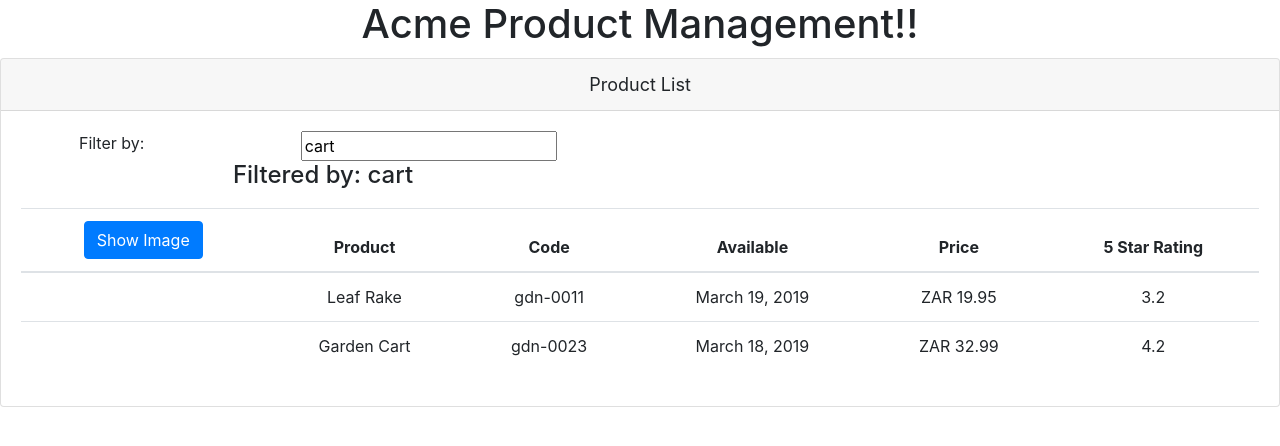
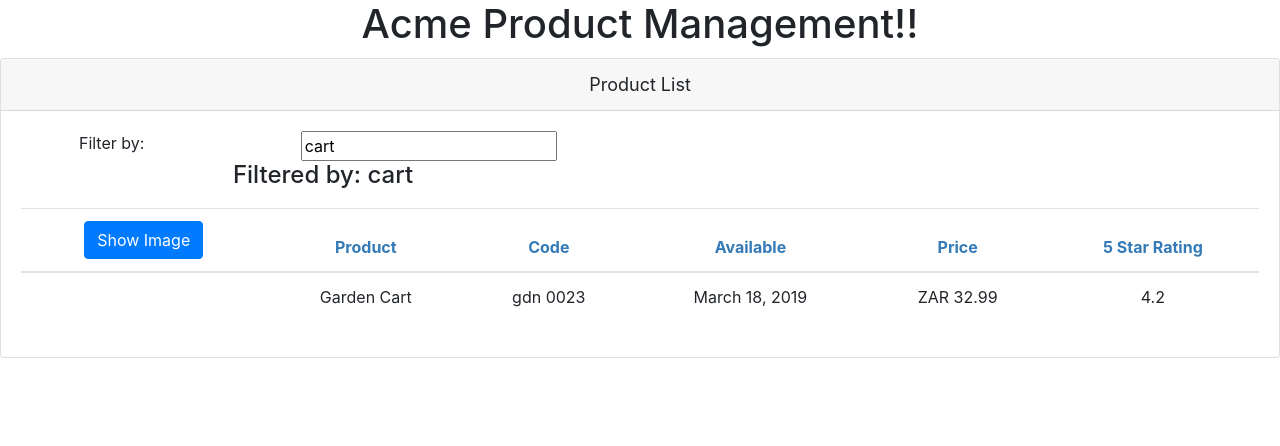
Before and after one commit to sabelogumede/APM-start, an Angular app: page / in a window 1280 px wide. Shown: the top 446 px of the page. Built offline with nearby package versions, Linux system fonts and the light colour scheme.

Commit message:
added OnInit lifecyle hook, Encapsulating styles, interface, custom pipe to our product list

```diff
--- a/src/app/app.module.ts
+++ b/src/app/app.module.ts
@@ -4,11 +4,13 @@
 
 import { AppComponent } from './app.component';
 import { ProductListComponent } from './products/product-list.component';
+import { ConvertToSpacesPipe } from './shared/convert-to-spaces.pipe';
 
 @NgModule({
   declarations: [
     AppComponent,
-    ProductListComponent
+    ProductListComponent,
+    ConvertToSpacesPipe
   ],
   imports: [
     BrowserModule,
--- /dev/null
+++ b/src/app/products/product-list.component.css
@@ -0,0 +1,3 @@
+thead {
+    color: #337AB7;
+}
--- a/src/app/products/product-list.component.html
+++ b/src/app/products/product-list.component.html
@@ -33,7 +33,8 @@
                     </tr>
                 </thead>
                 <tbody>
-                    <tr *ngFor='let product of products'>
+                    <!-- loop through filtered products/taking in products -->
+                    <tr *ngFor='let product of filteredProducts'>
                         <td>
                             <img *ngIf='showImage'
                                 [src]='product.imageUrl'
@@ -42,7 +43,7 @@
                                 [style.margin.px]='imageMargin'>
                         </td>
                         <td>{{ product.productName }}</td>
-                        <td>{{ product.productCode | lowercase }}</td>
+                        <td>{{ product.productCode | lowercase | convertToSpaces: '-' }}</td>
                         <td>{{ product.releaseDate }}</td>
                         <td>{{ product.price | currency:'ZAR ':'symbol':'1.2-2' }}</td>
                         <td>{{ product.starRating }}</td>
--- a/src/app/products/product-list.component.ts
+++ b/src/app/products/product-list.component.ts
@@ -1,16 +1,35 @@
-import { Component } from '@angular/core';
+// lifecycle hook OnInit import
+import { Component, OnInit } from '@angular/core';
+// my product interface - strong typing object
+import { IProduct } from './product';
+
 
 @Component({
     selector: 'pm-products',
-    templateUrl: './product-list.component.html'
+    templateUrl: './product-list.component.html',
+    styleUrls: ['./product-list.component.css']
 })
-export class ProductListComponent {
+export class ProductListComponent implements OnInit {
     pageTitle = 'Product List';
     imageWidth = 50;
     imageMargin = 2;
     showImage = false;
-    listFilter = 'cart';
-    products: any[] = [
+
+    // filter getter/setter
+    _listFilter: string;
+    get listFilter(): string {
+        return this._listFilter;
+    }
+    set listFilter(value: string) {
+        this._listFilter = value;
+        this.filteredProducts = this.listFilter ? this.performFilter(this.listFilter) : this.products;
+    }
+
+
+    // filtered product list
+    filteredProducts: IProduct[];
+    // product data
+    products: IProduct[] = [
         {
             "productId": 1,
             "productName": "Leaf Rake",
@@ -33,7 +52,26 @@
           }
     ];
 
+    // constructor taking inn our filter
+    constructor() {
+        this.filteredProducts = this.products;
+        this.listFilter = 'cart';
+    }
+    // filter function
+    performFilter(filterBy: string): IProduct[] {
+        filterBy = filterBy.toLocaleLowerCase();
+        return this.products.filter((product: IProduct) =>
+            product.productName.toLocaleLowerCase().indexOf(filterBy) !== -1);
+    }
+
     toggleImage(): void {
         this.showImage = !this.showImage;
     }
+
+    ngOnInit(): void {
+        console.log('In OnInit');
+    }
+
+
+
 }
--- /dev/null
+++ b/src/app/products/product.ts
@@ -0,0 +1,10 @@
+export interface IProduct {
+    productId: number;
+    productName: string;
+    productCode: string;
+    releaseDate: string;
+    price: number;
+    description: string;
+    starRating: number;
+    imageUrl: string;
+}
--- /dev/null
+++ b/src/app/shared/convert-to-spaces.pipe.ts
@@ -0,0 +1,12 @@
+// my custom pipe that can be shared
+import { Pipe, PipeTransform } from '@angular/core';
+
+@Pipe({
+    name: 'convertToSpaces'
+})
+export class ConvertToSpacesPipe implements PipeTransform {
+
+    transform(value: string, character: string): string {
+        return value.replace(character, ' ');
+    }
+}
```
